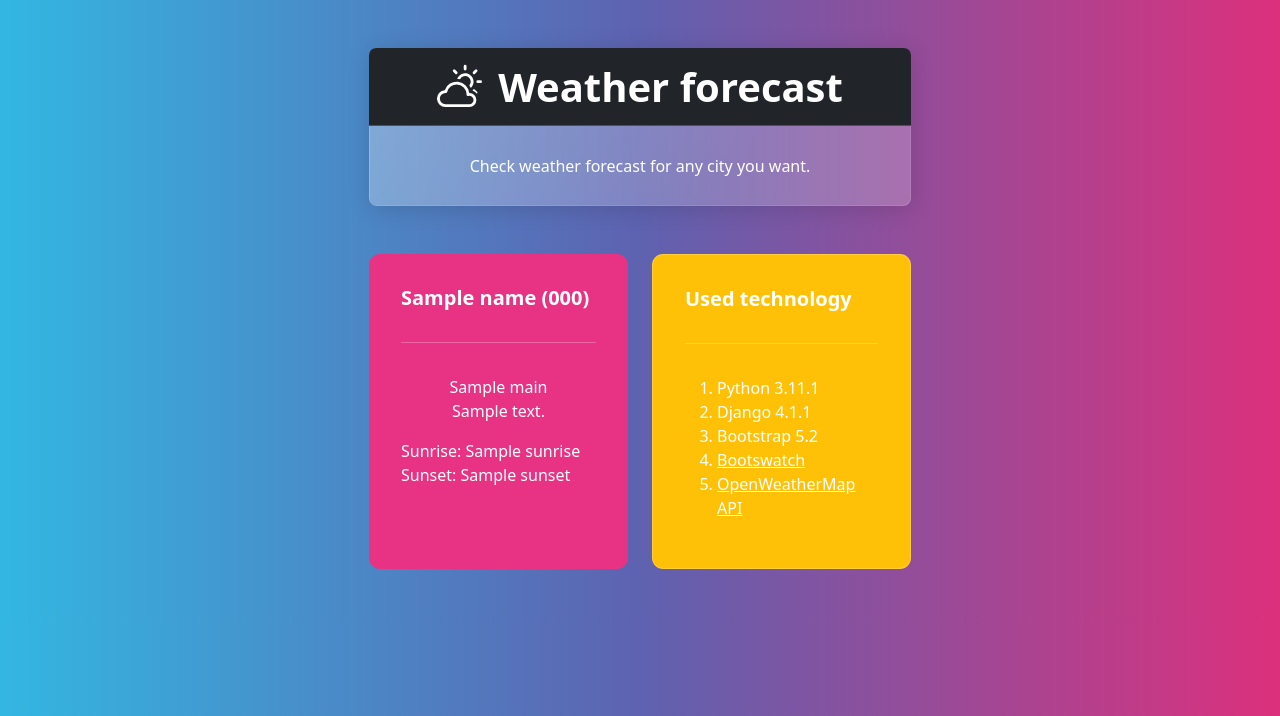
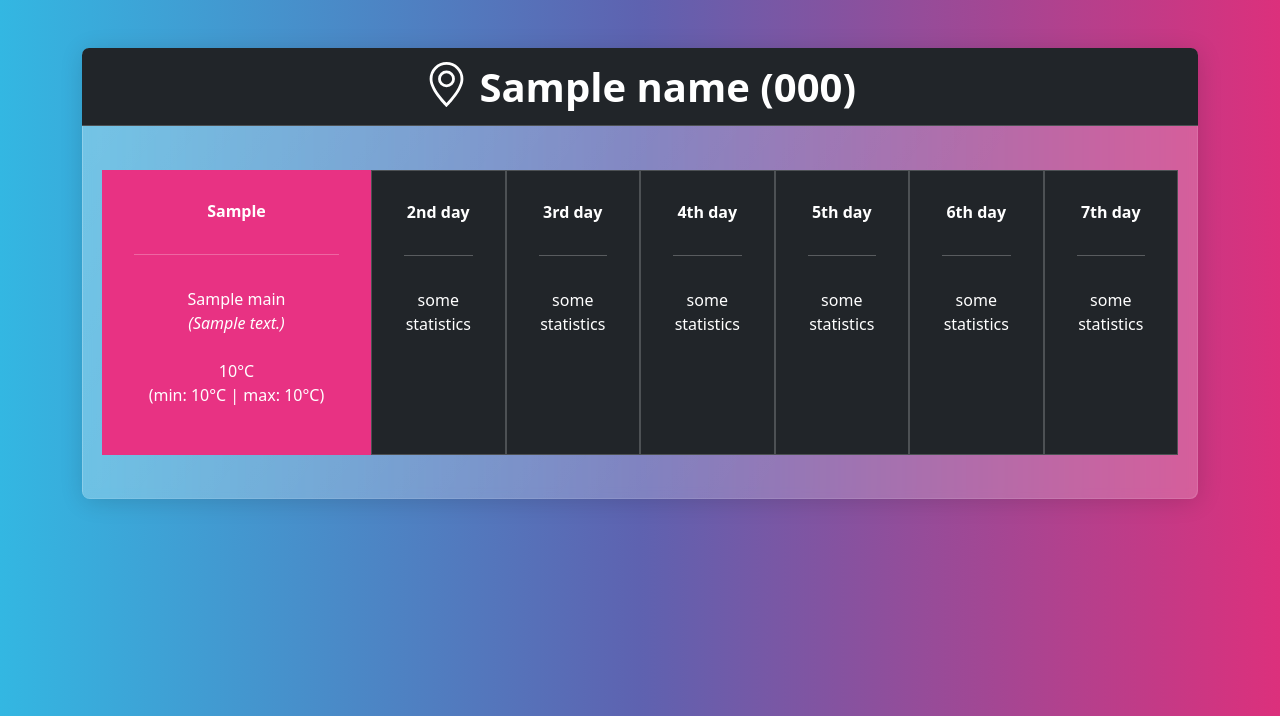
Before and after one commit to z-zaremska/project_handy, a Django app: template app_weather/templates/app_weather/weather_home.html in a window 1280 px wide. Shown: the part 84-800 px from the top of the page. Run offline with Django 4.2, Linux system fonts and the light colour scheme; the template is opened without the code that fills it: most values are stand-ins (such as "Sample title", 1, 10 or a date in 2020); some libraries are stand-ins or nearby versions.

Commit message:
Set skeleton of weather page. Fetch info from API.

```diff
--- a/app_weather/templates/app_weather/weather_home.html
+++ b/app_weather/templates/app_weather/weather_home.html
@@ -13,49 +13,87 @@
 
 {% block content %}
 
-<div class="col-lg-6 mx-auto p-1 py-md-4">
 
-    <!-- Logged out -->
+<div class="col mx-auto py-md-4">
+
     <div>
-        <!-- App details -->
+        <!-- Weather forecast -->
         <div class="card">
-            <h5 class="card-header text-center bg-dark text-white display-6"><svg class="bi me-2" width="45" height="45"><use xlink:href="#cloud-sun"/></svg>Weather forecast</h5>
+            <h5 class="card-header text-center bg-dark text-white display-6">
+                <svg class="bi" width="45" height="45"><use xlink:href="#bi-geo-alt"/></svg>
+                {{name}} ({{country_code}})
+            </h5>
+            <!--7 days forecast-->
             <div class="card-body text-center">
-                <p class="card-text">Check weather forecast for any city you want.</p>
-            </div>
-        </div>
+                <p class="card-text">
 
-        <div class="row align-items-md-stretch mt-4">
-            <!-- Example section -->
-            <div class="col-md">
-                <div class=" h-100 p-3 text-bg-primary rounded-3">
-                    <h5>{{name}} ({{country_code}})</h5>
-                    <hr>
-                    <center>
-                        <p>
-                            {{main}}<br>
-                            {{description}}
-                        </p>
-                    </center>
-                    <p>
-                        Sunrise: {{sunrise}}<br>
-                        Sunset: {{sunset}}
-                    </p>
-                </div>
-            </div>
-            <!-- Technology section -->
-            <div class="col-md">
-                <div class="h-100 p-3 bg-warning border rounded-3">
-                    <h5>Used technology</h5>
-                    <hr>
-                    <ol>
-                        <li>Python 3.11.1</li>
-                        <li>Django 4.1.1</li>
-                        <li>Bootstrap 5.2</li>
-                        <li><a href="https://bootswatch.com/">Bootswatch</a></li>
-                        <li><a href="https://openweathermap.org/api">OpenWeatherMap API</a></li>
-                    </ol>
-                </div>
+
+                    <div class="row align-items-md-stretch">
+                        <!--Today-->
+                        <div class="col-3 p-3 bg-primary">
+                            <h6>{{dt}}</h6>
+                            <hr>
+                            <p>
+                                {{main}}<br>
+                                <i>({{description}})</i><br><br>
+                                {{temp}}°C<br>
+                                (min: {{temp_min}}°C | max: {{temp_max}}°C)
+                            </p>
+                        </div>
+                        <!-- 2nd day -->
+                        <div class="col p-3 bg-dark border">
+                            <h6>2nd day</h6>
+                            <hr>
+                            <p>
+                                some statistics
+                            </p>
+                        </div>
+                        <!-- 3rd day -->
+                        <div class="col p-3 bg-dark border">
+                            <h6>3rd day</h6>
+                            <hr>
+                            <p>
+                                some statistics
+                            </p>
+                        </div>
+                        <!-- 4th day -->
+                        <div class="col p-3 bg-dark border">
+                            <h6>4th day</h6>
+                            <hr>
+                            <p>
+                                some statistics
+                            </p>
+                        </div>
+                        <!-- 5th day -->
+                        <div class="col p-3 bg-dark border">
+                            <h6>5th day</h6>
+                            <hr>
+                            <p>
+                                some statistics
+                            </p>
+                        </div>
+                        <!-- 6th day -->
+                        <div class="col p-3 bg-dark border">
+                            <h6>6th day</h6>
+                            <hr>
+                            <p>
+                                some statistics
+                            </p>
+                        </div>
+                        <!-- 7th day -->
+                        <div class="col p-3 bg-dark border">
+                            <h6>7th day</h6>
+                            <hr>
+                            <p>
+                                some statistics
+                            </p>
+                        </div>
+                    </div>
+
+
+
+
+                </p>
             </div>
         </div>
     </div>
--- a/app_weather/views.py
+++ b/app_weather/views.py
@@ -6,12 +6,15 @@ import json
 
 def weather_home(request):
 
+    # TODO: maybe geolocation?
     city = "Gdansk"
 
     if request.method == "POST":
         city = request.POST['city'].title()
 
-    api_url = f"http://api.openweathermap.org/data/2.5/weather?q={city}&units=metric$appid={config('WEATHER_API_KEY')}"
+
+    #"api.openweathermap.org/data/2.5/forecast/daily?lat={lat}&lon={lon}&cnt={cnt}&appid={config('WEATHER_API_KEY')}&units=metric&lang=en"
+    api_url = f"https://api.openweathermap.org/data/2.5/weather?q={city}&appid="
     source = urllib.request.urlopen(api_url).read()
     weather_data = json.loads(source)
 
@@ -30,6 +33,7 @@ def weather_home(request):
         "visibility": weather_data['visibility'],
         "wind_speed": weather_data['wind']['speed'],
         "clouds": weather_data['clouds']['all'],
+        "dt": weather_data['dt'],
     }
 
     return render(request, 'app_weather/weather_home.html', context)
--- a/templates/base_app.html
+++ b/templates/base_app.html
@@ -113,6 +113,10 @@
             <symbol id="person-lines-fill" viewBox="0 0 16 16">
               <path d="M6 8a3 3 0 1 0 0-6 3 3 0 0 0 0 6zm-5 6s-1 0-1-1 1-4 6-4 6 3 6 4-1 1-1 1H1zM11 3.5a.5.5 0 0 1 .5-.5h4a.5.5 0 0 1 0 1h-4a.5.5 0 0 1-.5-.5zm.5 2.5a.5.5 0 0 0 0 1h4a.5.5 0 0 0 0-1h-4zm2 3a.5.5 0 0 0 0 1h2a.5.5 0 0 0 0-1h-2zm0 3a.5.5 0 0 0 0 1h2a.5.5 0 0 0 0-1h-2z"/>
             </symbol>
+            <symbol id="bi-geo-alt" viewBox="0 0 16 16">
+              <path d="M12.166 8.94c-.524 1.062-1.234 2.12-1.96 3.07A31.493 31.493 0 0 1 8 14.58a31.481 31.481 0 0 1-2.206-2.57c-.726-.95-1.436-2.008-1.96-3.07C3.304 7.867 3 6.862 3 6a5 5 0 0 1 10 0c0 .862-.305 1.867-.834 2.94zM8 16s6-5.686 6-10A6 6 0 0 0 2 6c0 4.314 6 10 6 10z"/>
+              <path d="M8 8a2 2 0 1 1 0-4 2 2 0 0 1 0 4zm0 1a3 3 0 1 0 0-6 3 3 0 0 0 0 6z"/>
+            </symbol>
 
         </svg>
 
```
